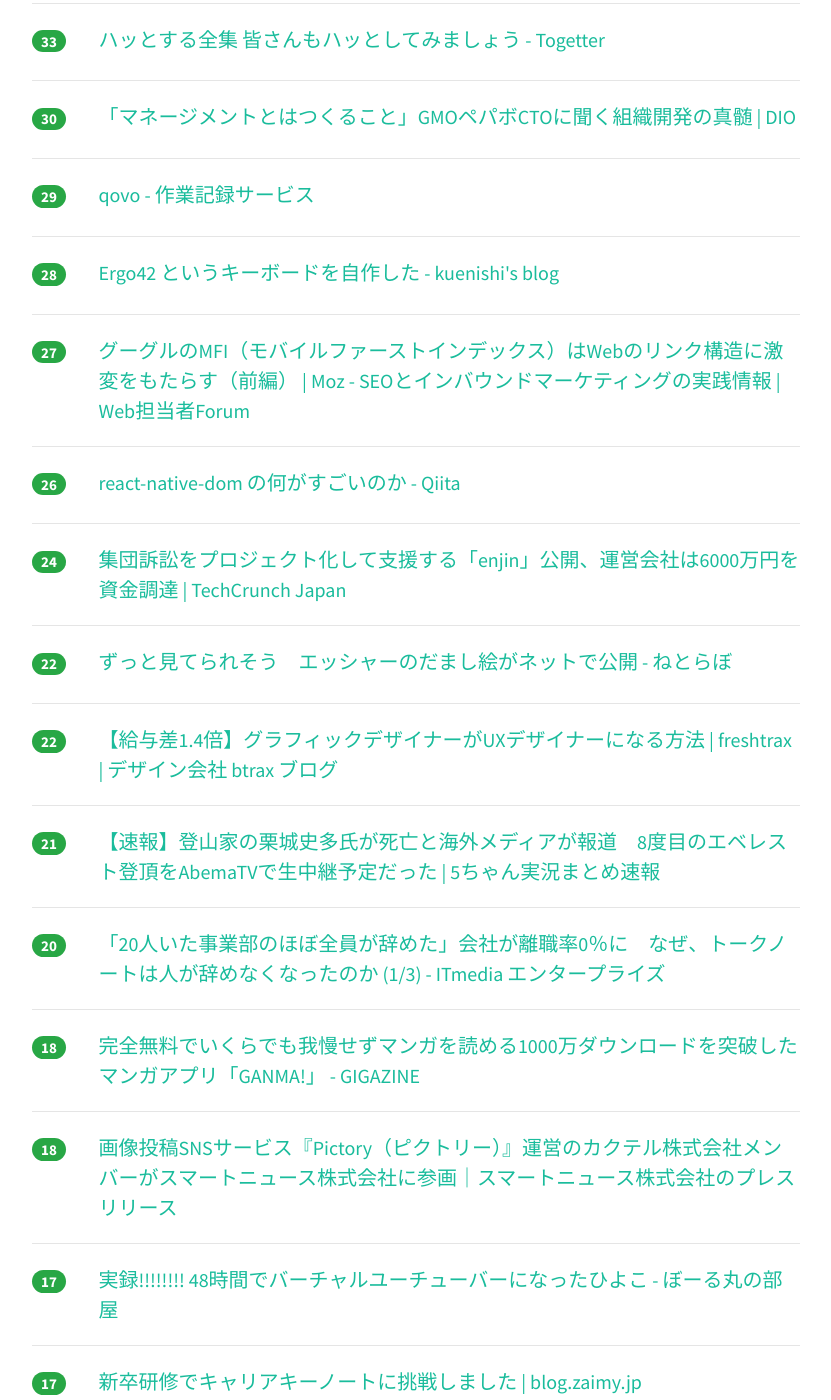
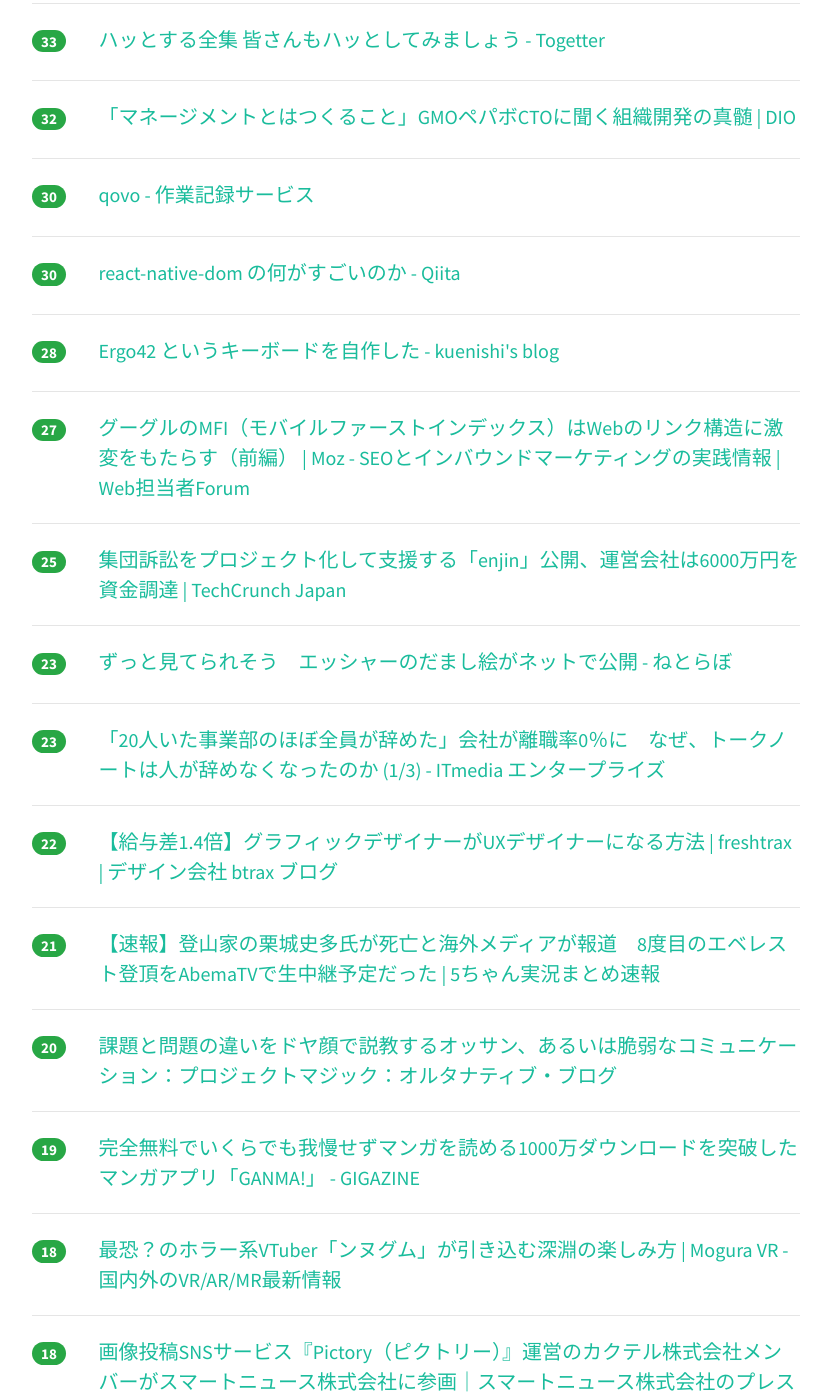
Before and after one commit to yatta47/hatena-matome-site, a Jekyll site: the page built from _posts/2018-05-21-hatena.md, in a window 1280 px wide and 1400 px high, scrolled down 2737 px. Shown: the whole window, without its empty margins (224-1055 px from the left). Built offline with Jekyll 4.4.1, drawn with Linux system fonts in a browser that asks for light colours; nearby versions of some CDN libraries; some of the changed text lies outside the part shown.

Commit message:
Updated 2018-05-21

```diff
--- a/_posts/2018-05-21-hatena.md
+++ b/_posts/2018-05-21-hatena.md
@@ -1,53 +1,58 @@
 ---
 layout: post
 title:  "2018-05-21 はてぶIT"
-date:   2018-05-21 18:02:46
+date:   2018-05-21 19:02:33
 tags: [it-hotentry]
 ---
-54 件のデータあり
+55 件のデータあり
 
 <hr><div class="row">
-<div class="col-1"><span class="badge badge-pill badge-success h2">756</span></div>
+<div class="col-1"><span class="badge badge-pill badge-success h2">788</span></div>
 <div class="col-11"><a href='http://www.megamouth.info/entry/2018/05/21/031550' target='_blank'>弊社から社員が退職しました - megamouthの葬列</a></div>
 </div>
 <hr>
 <div class="row">
-<div class="col-1"><span class="badge badge-pill badge-success h2">549</span></div>
+<div class="col-1"><span class="badge badge-pill badge-success h2">560</span></div>
 <div class="col-11"><a href='https://togetter.com/li/1229279' target='_blank'>なんJ民によってyoutubeの中韓ヘイトチャンネルが次々と通報・削除され、「普通の日本人」界隈が阿鼻叫喚 - Togetter</a></div>
 </div>
 <hr>
 <div class="row">
-<div class="col-1"><span class="badge badge-pill badge-success h2">315</span></div>
+<div class="col-1"><span class="badge badge-pill badge-success h2">338</span></div>
 <div class="col-11"><a href='http://www.yomiuri.co.jp/politics/20180520-OYT1T50149.html' target='_blank'>省庁データ、近く西暦で統一…来春は間に合わず : 政治 : 読売新聞（YOMIURI ONLINE）</a></div>
 </div>
 <hr>
 <div class="row">
-<div class="col-1"><span class="badge badge-pill badge-success h2">238</span></div>
+<div class="col-1"><span class="badge badge-pill badge-success h2">241</span></div>
 <div class="col-11"><a href='https://medium.com/@voluntas/d03cafd3d2c0' target='_blank'>フルリモートワークを諦めた – V – Medium</a></div>
 </div>
 <hr>
 <div class="row">
-<div class="col-1"><span class="badge badge-pill badge-success h2">147</span></div>
+<div class="col-1"><span class="badge badge-pill badge-success h2">151</span></div>
+<div class="col-11"><a href='https://note.mu/goando/n/neb6ea35f1da3' target='_blank'>データ視覚化のデザイン #1｜Go Ando / THE GUILD｜note</a></div>
+</div>
+<hr>
+<div class="row">
+<div class="col-1"><span class="badge badge-pill badge-success h2">151</span></div>
 <div class="col-11"><a href='https://www.publickey1.jp/blog/18/javajava_day_tokyoopenjdk.html' target='_blank'>日本オラクルが今後のJavaのリリースモデルと公式バイナリについてあらためてJava Day Tokyoで説明。オラクルによる公式バイナリの無償提供はOpenJDKベース － Publickey</a></div>
 </div>
 <hr>
 <div class="row">
-<div class="col-1"><span class="badge badge-pill badge-success h2">146</span></div>
-<div class="col-11"><a href='https://note.mu/goando/n/neb6ea35f1da3' target='_blank'>データ視覚化のデザイン #1｜Go Ando / THE GUILD｜note</a></div>
-</div>
-<hr>
-<div class="row">
-<div class="col-1"><span class="badge badge-pill badge-success h2">105</span></div>
+<div class="col-1"><span class="badge badge-pill badge-success h2">128</span></div>
 <div class="col-11"><a href='http://diamond.jp/articles/-/169786' target='_blank'>あなたが「グーグル式仕事術」を完コピすべき理由 | SPRINT 最速仕事術 | ダイヤモンド・オンライン</a></div>
 </div>
 <hr>
 <div class="row">
-<div class="col-1"><span class="badge badge-pill badge-success h2">102</span></div>
+<div class="col-1"><span class="badge badge-pill badge-success h2">110</span></div>
 <div class="col-11"><a href='http://made.livesense.co.jp/entry/2018/05/21/105008' target='_blank'>DNS over HTTPSを使ってDNSレコードを外形監視 - LIVESENSE ENGINEER BLOG</a></div>
 </div>
 <hr>
 <div class="row">
-<div class="col-1"><span class="badge badge-pill badge-success h2">84</span></div>
+<div class="col-1"><span class="badge badge-pill badge-success h2">90</span></div>
+<div class="col-11"><a href='https://qiita.com/west-hiroaki/items/9560f0504c3bdfe970f5' target='_blank'>ソシャゲエンジニアの自分が開発MacBookにインストールしているアプリやら設定やら - Qiita</a></div>
+</div>
+<hr>
+<div class="row">
+<div class="col-1"><span class="badge badge-pill badge-success h2">88</span></div>
 <div class="col-11"><a href='http://s0sem0y.hatenablog.com/entry/2018/05/21/001941' target='_blank'>Deep Learning勉強のための書籍【2018年版】 - HELLO CYBERNETICS</a></div>
 </div>
 <hr>
@@ -57,12 +62,7 @@ tags: [it-hotentry]
 </div>
 <hr>
 <div class="row">
-<div class="col-1"><span class="badge badge-pill badge-success h2">80</span></div>
-<div class="col-11"><a href='https://qiita.com/west-hiroaki/items/9560f0504c3bdfe970f5' target='_blank'>ソシャゲエンジニアの自分が開発MacBookにインストールしているアプリやら設定やら - Qiita</a></div>
-</div>
-<hr>
-<div class="row">
-<div class="col-1"><span class="badge badge-pill badge-success h2">77</span></div>
+<div class="col-1"><span class="badge badge-pill badge-success h2">79</span></div>
 <div class="col-11"><a href='https://news.yahoo.co.jp/pickup/6283228' target='_blank'>省庁データ 西暦で統一へ | 2018/5/21(月) 7:44 - Yahoo!ニュース</a></div>
 </div>
 <hr>
@@ -77,13 +77,18 @@ tags: [it-hotentry]
 </div>
 <hr>
 <div class="row">
-<div class="col-1"><span class="badge badge-pill badge-success h2">57</span></div>
+<div class="col-1"><span class="badge badge-pill badge-success h2">60</span></div>
 <div class="col-11"><a href='https://forest.watch.impress.co.jp/docs/serial/yajiuma/1122692.html' target='_blank'>「Windows 10 April 2018 Update」で見つかった不具合のまとめ - やじうまの杜 - 窓の杜</a></div>
 </div>
 <hr>
 <div class="row">
-<div class="col-1"><span class="badge badge-pill badge-success h2">56</span></div>
+<div class="col-1"><span class="badge badge-pill badge-success h2">60</span></div>
 <div class="col-11"><a href='https://qiita.com/taptappun/items/1d3e2c9646cf7d4557db' target='_blank'>ゲームでよく見落とされるテストケースとその再現手法 - Qiita</a></div>
+</div>
+<hr>
+<div class="row">
+<div class="col-1"><span class="badge badge-pill badge-success h2">55</span></div>
+<div class="col-11"><a href='https://dev.classmethod.jp/tool/docker/microscanner/' target='_blank'>無料で脆弱性検査！Dockerfileに4行追加で導入できるmicroscannerを試してみた</a></div>
 </div>
 <hr>
 <div class="row">
@@ -93,26 +98,21 @@ tags: [it-hotentry]
 <hr>
 <div class="row">
 <div class="col-1"><span class="badge badge-pill badge-success h2">50</span></div>
-<div class="col-11"><a href='https://dev.classmethod.jp/tool/docker/microscanner/' target='_blank'>無料で脆弱性検査！Dockerfileに4行追加で導入できるmicroscannerを試してみた</a></div>
-</div>
-<hr>
-<div class="row">
-<div class="col-1"><span class="badge badge-pill badge-success h2">49</span></div>
 <div class="col-11"><a href='https://internet.watch.impress.co.jp/docs/column/shimizu/1120913.html' target='_blank'>もう、下らない仕事はロボットで十分！　無償の「UiPath Community Edition」で請求書処理を自動化しよう【イニシャルB】 - INTERNET Watch</a></div>
 </div>
 <hr>
 <div class="row">
-<div class="col-1"><span class="badge badge-pill badge-success h2">43</span></div>
+<div class="col-1"><span class="badge badge-pill badge-success h2">50</span></div>
+<div class="col-11"><a href='http://isucon.net/archives/52012898.html' target='_blank'>ISUCON8 日程決定＆1名での参加枠設置します！ #isucon : ISUCON公式Blog</a></div>
+</div>
+<hr>
+<div class="row">
+<div class="col-1"><span class="badge badge-pill badge-success h2">47</span></div>
 <div class="col-11"><a href='http://tech.nikkeibp.co.jp/atcl/nxt/column/18/00294/051700002/' target='_blank'>なくなるJava SE無償版、ユーザーはどうなる | 日経 xTECH（クロステック）</a></div>
 </div>
 <hr>
 <div class="row">
-<div class="col-1"><span class="badge badge-pill badge-success h2">42</span></div>
-<div class="col-11"><a href='http://isucon.net/archives/52012898.html' target='_blank'>ISUCON8 日程決定＆1名での参加枠設置します！ #isucon : ISUCON公式Blog</a></div>
-</div>
-<hr>
-<div class="row">
-<div class="col-1"><span class="badge badge-pill badge-success h2">41</span></div>
+<div class="col-1"><span class="badge badge-pill badge-success h2">45</span></div>
 <div class="col-11"><a href='https://thehimalayantimes.com/nepal/japanese-climber-nobukazu-kuriki-found-dead-on-mt-everest/' target='_blank'>BREAKING: Japanese climber Nobukazu Kuriki found dead on Mt Everest</a></div>
 </div>
 <hr>
@@ -122,13 +122,13 @@ tags: [it-hotentry]
 </div>
 <hr>
 <div class="row">
-<div class="col-1"><span class="badge badge-pill badge-success h2">37</span></div>
-<div class="col-11"><a href='https://www.slideshare.net/clockmaker_jp/pwa-97723651' target='_blank'>クリエイティブの視点から挑戦するPWA</a></div>
+<div class="col-1"><span class="badge badge-pill badge-success h2">38</span></div>
+<div class="col-11"><a href='https://www.nikkei.com/article/DGKKZO30742320Q8A520C1MM8000/' target='_blank'>三菱ＵＦＪ、ＩｏＴ社会へ高速決済　キャッシュレス化後押し　処理量10倍超、取引増に対応　：日本経済新聞</a></div>
 </div>
 <hr>
 <div class="row">
 <div class="col-1"><span class="badge badge-pill badge-success h2">37</span></div>
-<div class="col-11"><a href='https://www.nikkei.com/article/DGKKZO30742320Q8A520C1MM8000/' target='_blank'>三菱ＵＦＪ、ＩｏＴ社会へ高速決済　キャッシュレス化後押し　処理量10倍超、取引増に対応　：日本経済新聞</a></div>
+<div class="col-11"><a href='https://www.slideshare.net/clockmaker_jp/pwa-97723651' target='_blank'>クリエイティブの視点から挑戦するPWA</a></div>
 </div>
 <hr>
 <div class="row">
@@ -142,13 +142,18 @@ tags: [it-hotentry]
 </div>
 <hr>
 <div class="row">
-<div class="col-1"><span class="badge badge-pill badge-success h2">30</span></div>
+<div class="col-1"><span class="badge badge-pill badge-success h2">32</span></div>
 <div class="col-11"><a href='https://wevox.io/media/story_pepabo_anchipo/' target='_blank'>「マネージメントとはつくること」GMOペパボCTOに聞く組織開発の真髄 | DIO</a></div>
 </div>
 <hr>
 <div class="row">
-<div class="col-1"><span class="badge badge-pill badge-success h2">29</span></div>
+<div class="col-1"><span class="badge badge-pill badge-success h2">30</span></div>
 <div class="col-11"><a href='https://qovo.jp/' target='_blank'>qovo - 作業記録サービス</a></div>
+</div>
+<hr>
+<div class="row">
+<div class="col-1"><span class="badge badge-pill badge-success h2">30</span></div>
+<div class="col-11"><a href='https://qiita.com/janus_wel/items/5aa48c8340bffb12d147' target='_blank'>react-native-dom の何がすごいのか - Qiita</a></div>
 </div>
 <hr>
 <div class="row">
@@ -162,18 +167,18 @@ tags: [it-hotentry]
 </div>
 <hr>
 <div class="row">
-<div class="col-1"><span class="badge badge-pill badge-success h2">26</span></div>
-<div class="col-11"><a href='https://qiita.com/janus_wel/items/5aa48c8340bffb12d147' target='_blank'>react-native-dom の何がすごいのか - Qiita</a></div>
-</div>
-<hr>
-<div class="row">
-<div class="col-1"><span class="badge badge-pill badge-success h2">24</span></div>
+<div class="col-1"><span class="badge badge-pill badge-success h2">25</span></div>
 <div class="col-11"><a href='https://jp.techcrunch.com/2018/05/21/enjin-the-class-action-platform/' target='_blank'>集団訴訟をプロジェクト化して支援する「enjin」公開、運営会社は6000万円を資金調達 | TechCrunch Japan</a></div>
 </div>
 <hr>
 <div class="row">
-<div class="col-1"><span class="badge badge-pill badge-success h2">22</span></div>
+<div class="col-1"><span class="badge badge-pill badge-success h2">23</span></div>
 <div class="col-11"><a href='http://nlab.itmedia.co.jp/nl/articles/1805/20/news023.html' target='_blank'>ずっと見てられそう　エッシャーのだまし絵がネットで公開 - ねとらぼ</a></div>
+</div>
+<hr>
+<div class="row">
+<div class="col-1"><span class="badge badge-pill badge-success h2">23</span></div>
+<div class="col-11"><a href='http://www.itmedia.co.jp/enterprise/articles/1805/21/news024.html' target='_blank'>「20人いた事業部のほぼ全員が辞めた」会社が離職率0％に　なぜ、トークノートは人が辞めなくなったのか (1/3) - ITmedia エンタープライズ</a></div>
 </div>
 <hr>
 <div class="row">
@@ -188,12 +193,17 @@ tags: [it-hotentry]
 <hr>
 <div class="row">
 <div class="col-1"><span class="badge badge-pill badge-success h2">20</span></div>
-<div class="col-11"><a href='http://www.itmedia.co.jp/enterprise/articles/1805/21/news024.html' target='_blank'>「20人いた事業部のほぼ全員が辞めた」会社が離職率0％に　なぜ、トークノートは人が辞めなくなったのか (1/3) - ITmedia エンタープライズ</a></div>
+<div class="col-11"><a href='http://blogs.itmedia.co.jp/magic/2018/05/post_49.html' target='_blank'>課題と問題の違いをドヤ顔で説教するオッサン、あるいは脆弱なコミュニケーション：プロジェクトマジック：オルタナティブ・ブログ</a></div>
+</div>
+<hr>
+<div class="row">
+<div class="col-1"><span class="badge badge-pill badge-success h2">19</span></div>
+<div class="col-11"><a href='https://gigazine.net/news/20180520-comic-app-ganma/' target='_blank'>完全無料でいくらでも我慢せずマンガを読める1000万ダウンロードを突破したマンガアプリ「GANMA!」 - GIGAZINE</a></div>
 </div>
 <hr>
 <div class="row">
 <div class="col-1"><span class="badge badge-pill badge-success h2">18</span></div>
-<div class="col-11"><a href='https://gigazine.net/news/20180520-comic-app-ganma/' target='_blank'>完全無料でいくらでも我慢せずマンガを読める1000万ダウンロードを突破したマンガアプリ「GANMA!」 - GIGAZINE</a></div>
+<div class="col-11"><a href='https://www.moguravr.com/vtuber-n-nugum/' target='_blank'>最恐？のホラー系VTuber「ンヌグム」が引き込む深淵の楽しみ方 | Mogura VR - 国内外のVR/AR/MR最新情報</a></div>
 </div>
 <hr>
 <div class="row">
@@ -223,16 +233,6 @@ tags: [it-hotentry]
 <hr>
 <div class="row">
 <div class="col-1"><span class="badge badge-pill badge-success h2">16</span></div>
-<div class="col-11"><a href='https://www.moguravr.com/vtuber-n-nugum/' target='_blank'>最恐？のホラー系VTuber「ンヌグム」が引き込む深淵の楽しみ方 | Mogura VR - 国内外のVR/AR/MR最新情報</a></div>
-</div>
-<hr>
-<div class="row">
-<div class="col-1"><span class="badge badge-pill badge-success h2">16</span></div>
-<div class="col-11"><a href='http://blogs.itmedia.co.jp/magic/2018/05/post_49.html' target='_blank'>課題と問題の違いをドヤ顔で説教するオッサン、あるいは脆弱なコミュニケーション：プロジェクトマジック：オルタナティブ・ブログ</a></div>
-</div>
-<hr>
-<div class="row">
-<div class="col-1"><span class="badge badge-pill badge-success h2">15</span></div>
 <div class="col-11"><a href='http://d.hatena.ne.jp/himaginary/20180520/death_of_acceleration' target='_blank'>インフレ加速仮説の死 - himaginaryの日記</a></div>
 </div>
 <hr>
@@ -249,6 +249,11 @@ tags: [it-hotentry]
 <div class="row">
 <div class="col-1"><span class="badge badge-pill badge-success h2">11</span></div>
 <div class="col-11"><a href='http://b.hatena.ne.jp/entry/s/ruhiginoue.exblog.jp/29781755/' target='_blank'>はてなブックマーク - 政治腐敗に若い人が寛容なわけ : 楽なログ</a></div>
+</div>
+<hr>
+<div class="row">
+<div class="col-1"><span class="badge badge-pill badge-success h2">11</span></div>
+<div class="col-11"><a href='https://anond.hatelabo.jp/20180521133250' target='_blank'>ブクマのコメント機能がなくなったら</a></div>
 </div>
 <hr>
 <div class="row">
```
